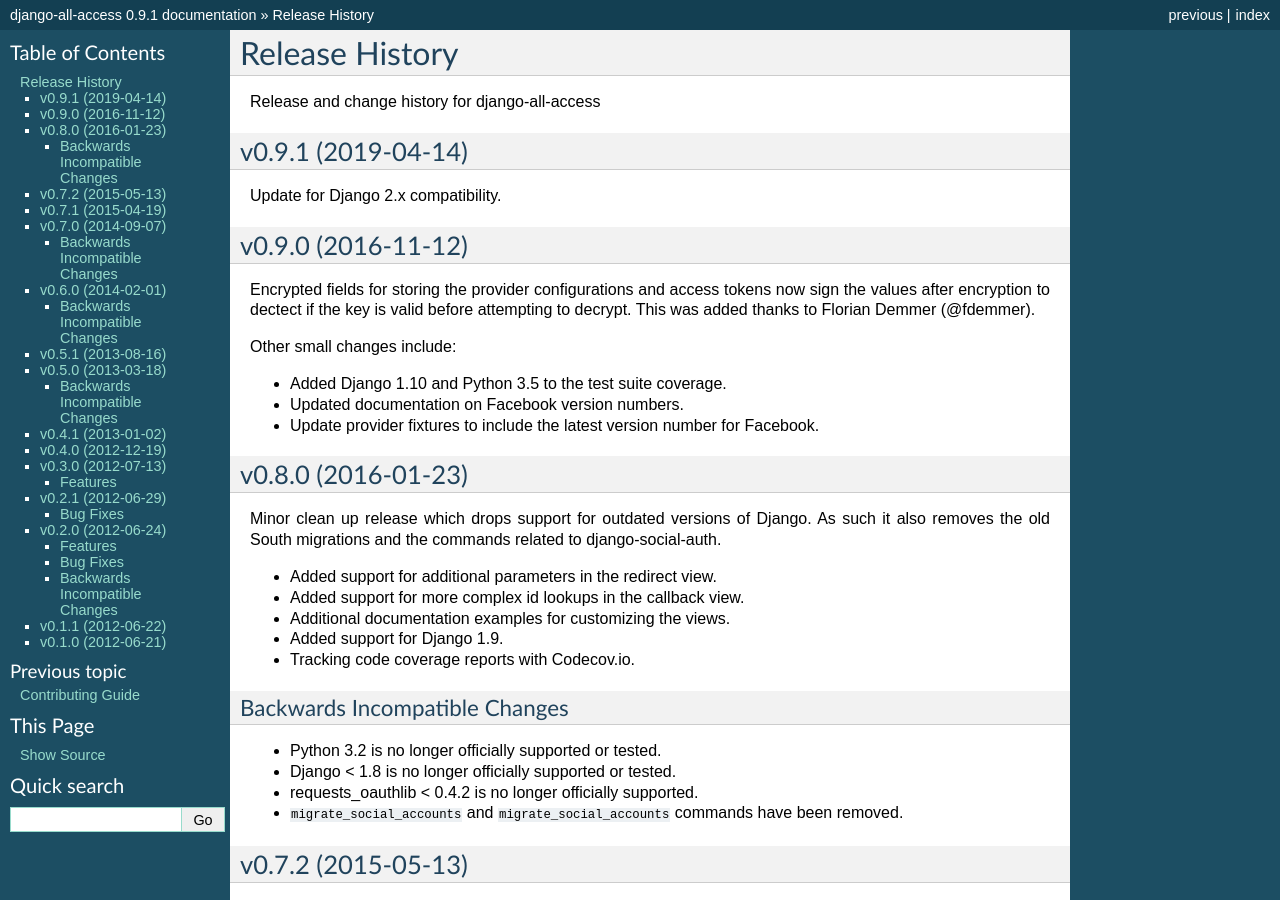
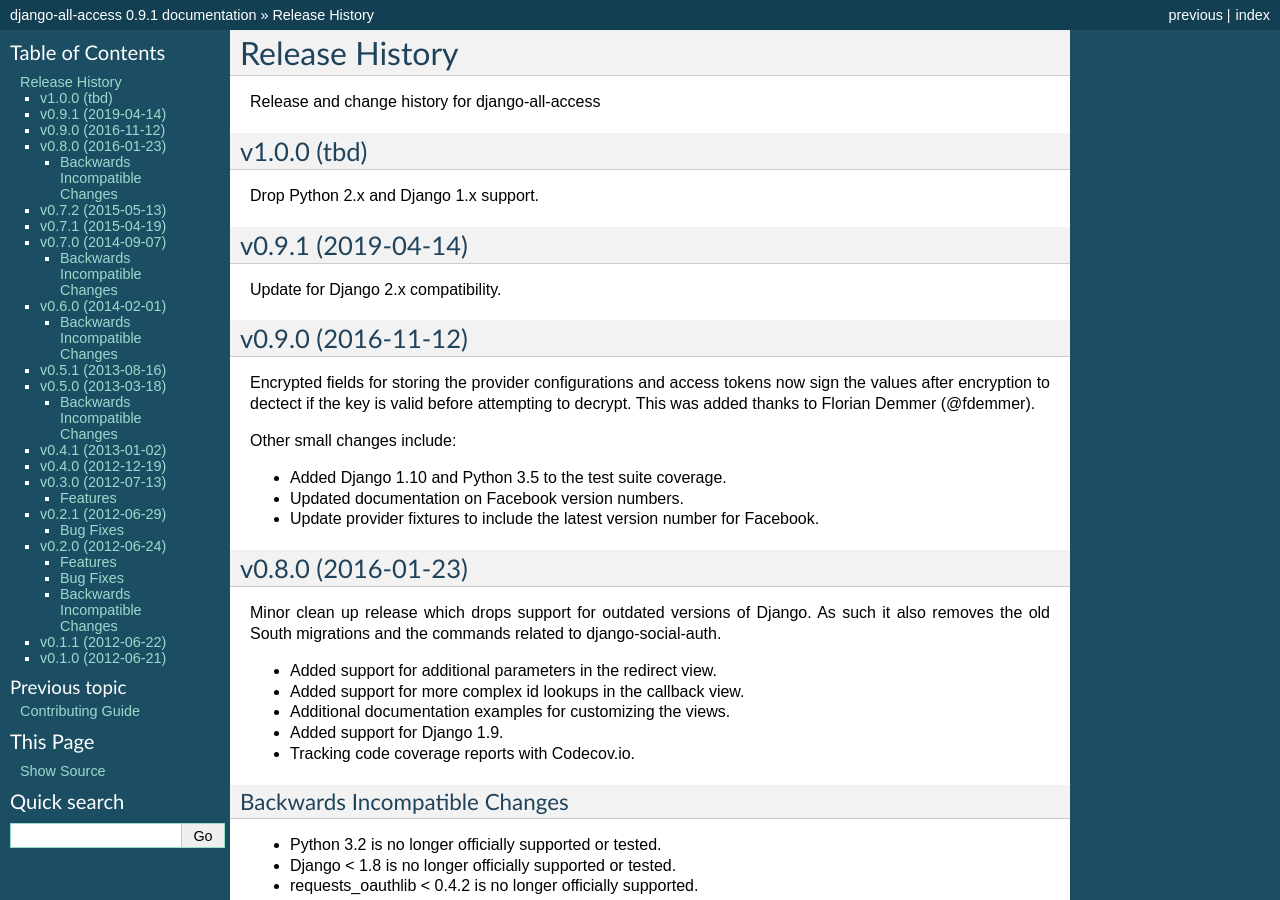
Before and after one commit to mlavin/django-all-access, a Sphinx documentation site: the page built from docs/releases.rst, in a window 1280 px wide and 900 px high. Built offline with Sphinx 7.4.7, drawn with Linux system fonts in a browser that asks for light colours.

Commit message:
Start work on v1.0

```diff
--- a/docs/releases.rst
+++ b/docs/releases.rst
@@ -2,6 +2,12 @@
 ====================================
 
 Release and change history for django-all-access
+
+
+v1.0.0 (tbd)
+-----------------------------------
+
+Drop Python 2.x and Django 1.x support.
 
 
 v0.9.1 (2019-04-14)
```
